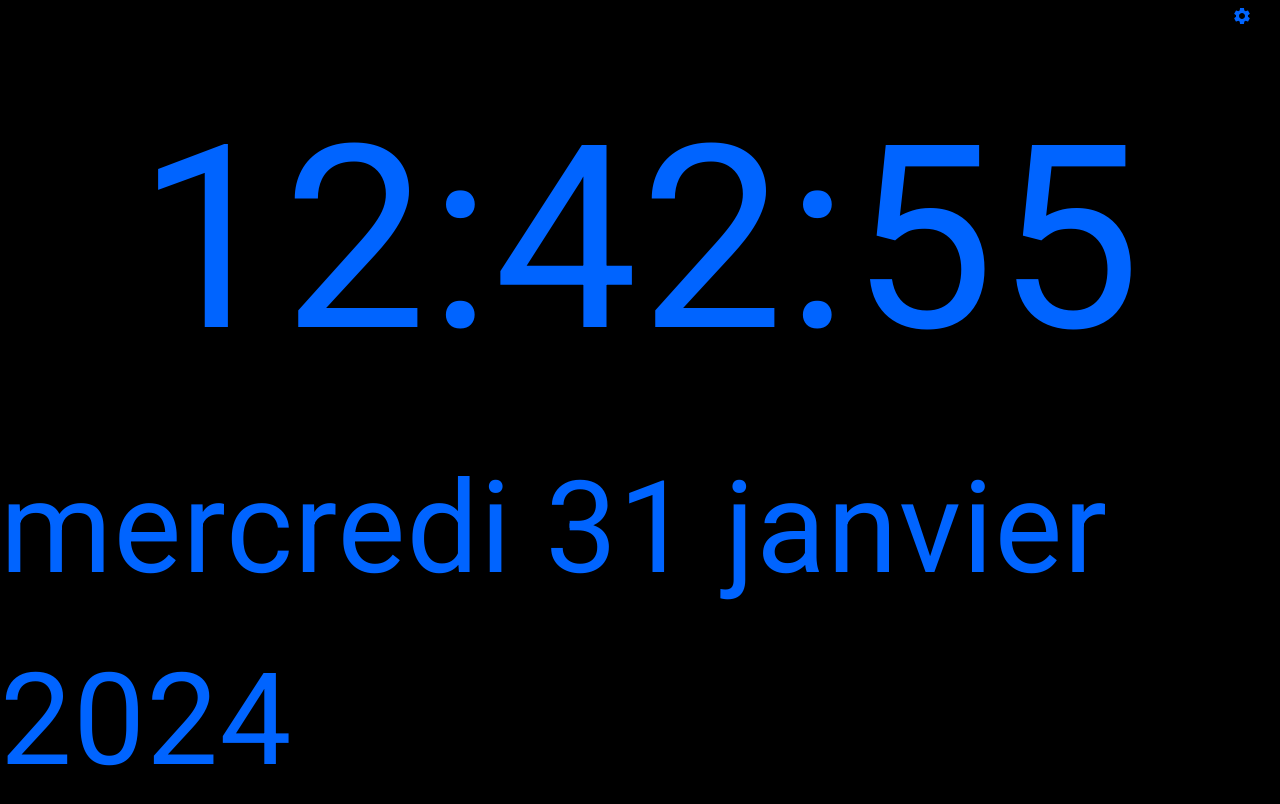
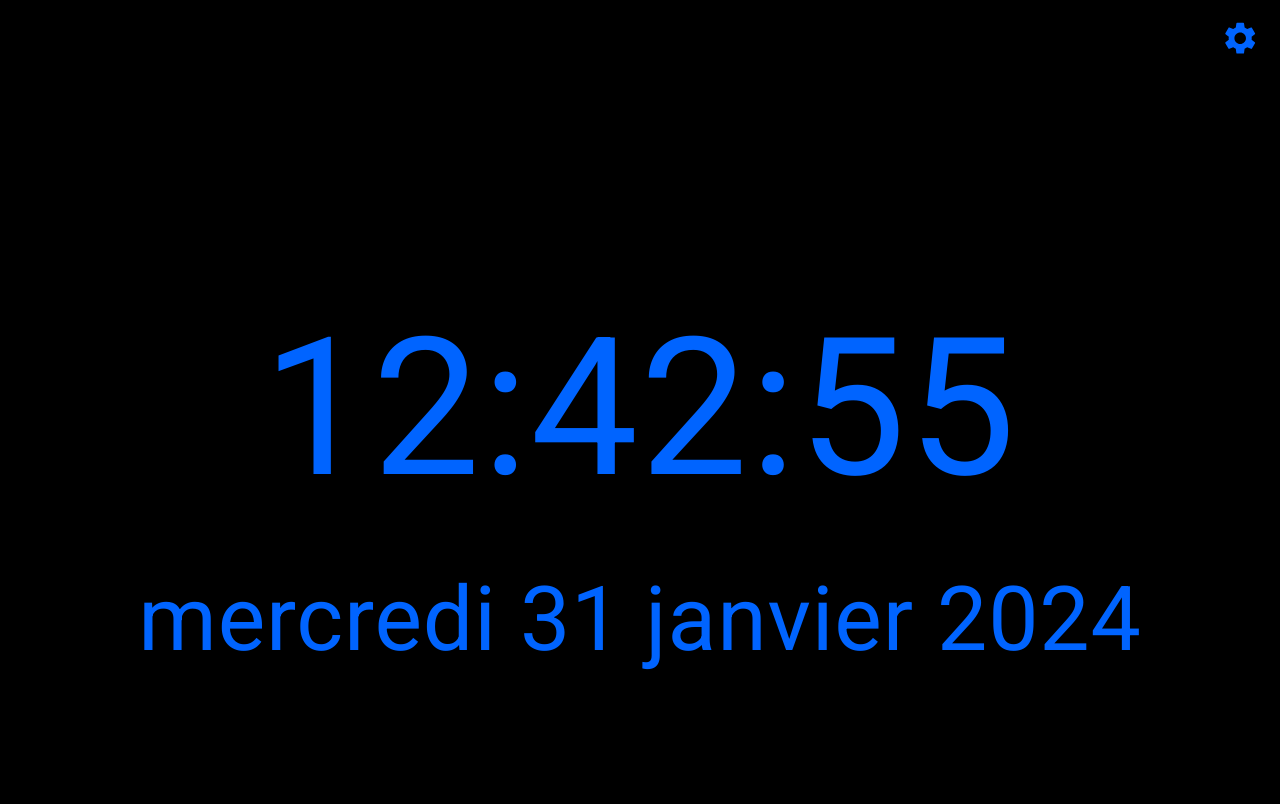
Before and after one commit to guillaumedebas/ReactTime, a React (Vite) app: page / in a window 1280 px wide. Shown: the top 804 px of the page. Built offline with nearby package versions, Linux system fonts and the light colour scheme.

Commit message:
style adaptation

```diff
--- a/src/components/Display/Display.tsx
+++ b/src/components/Display/Display.tsx
@@ -18,8 +18,8 @@ function Display() {
             sx={{
                 height: '100vh',
             }}>
-            <CustomDisplay formattedValue={formattedTime} fontSize='clamp(2rem, 20vw, 20rem)' />
-            <CustomDisplay formattedValue={formattedDate} fontSize='clamp(1rem, 10vw, 10rem)' />
+            <CustomDisplay formattedValue={formattedTime} fontSize='clamp(1.5rem, 15vw, 15rem)' />
+            <CustomDisplay formattedValue={formattedDate} fontSize='clamp(0.7rem, 7vw, 7rem)' />
         </Grid>
     )
 }
--- a/src/components/ThemeCustomizationButton/ThemeCustomizationButton.tsx
+++ b/src/components/ThemeCustomizationButton/ThemeCustomizationButton.tsx
@@ -9,9 +9,13 @@ interface ThemeCustomizationButtonProps {
 export const ThemeCustomizationButton: React.FC<ThemeCustomizationButtonProps> = ({ onClick }) => {
     return (
         <Button
-            startIcon={<SettingsIcon />}
             onClick={onClick}
-            color="inherit">
+            color="inherit"
+            >
+            <SettingsIcon sx={{
+                fontSize: 'clamp(1.5rem, 3vw, 3rem)',
+                margin: 'clamp(0.1rem, 1vw, 1rem)'
+                 }}  />
         </Button>
     );
 };
```
